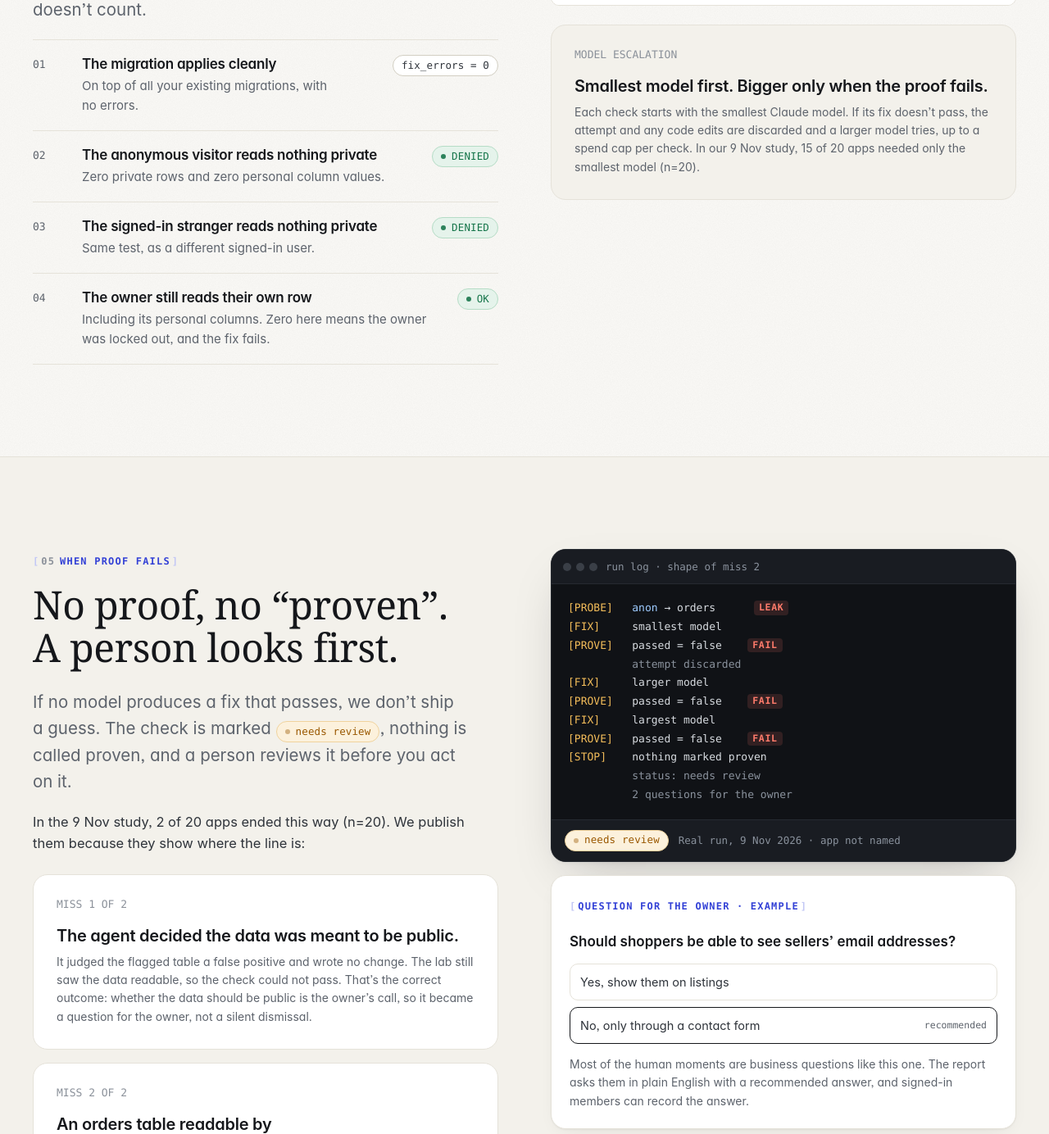
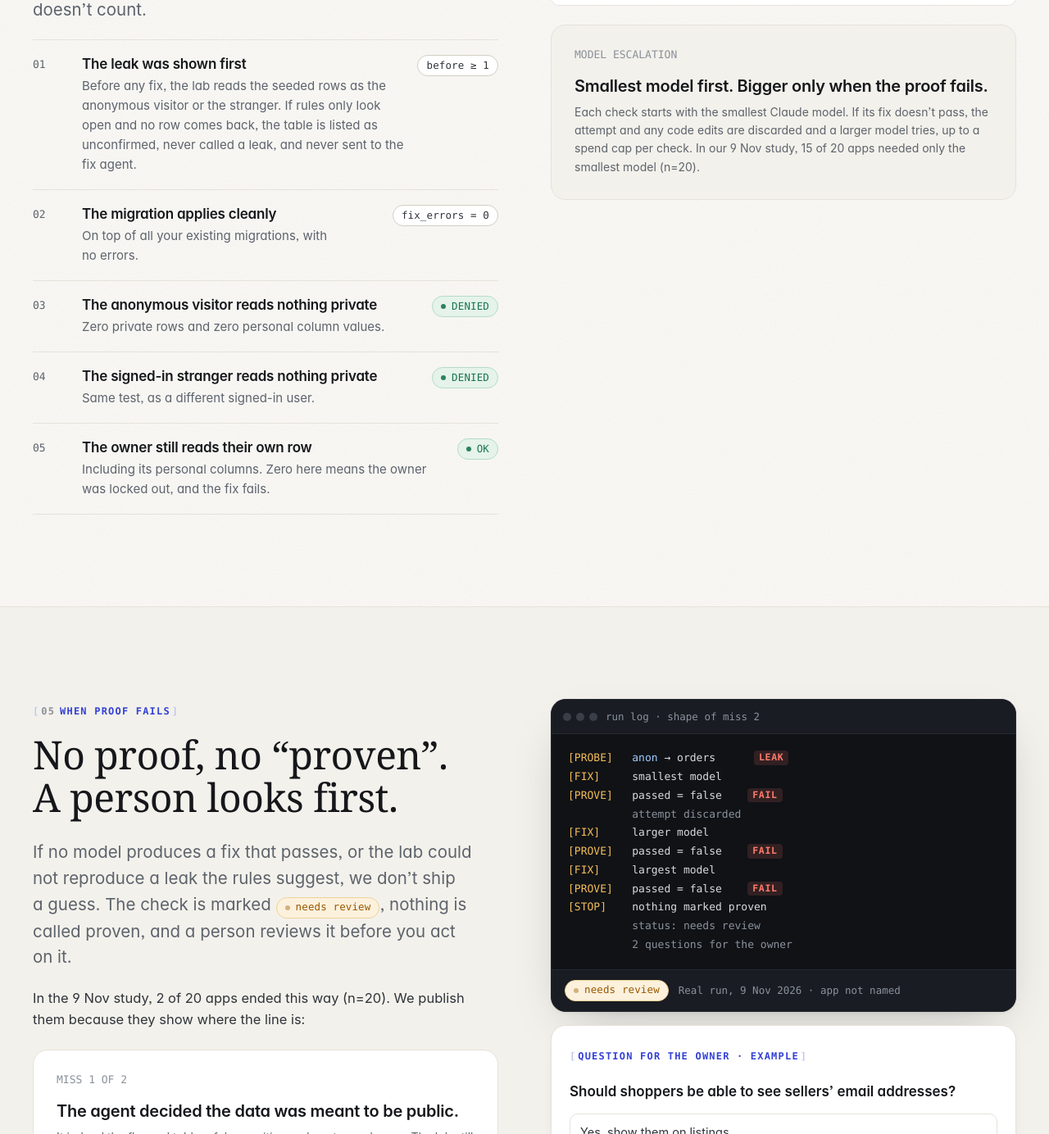
Before and after one commit to manra399/patchlabs, a plain HTML site: page docs/how-it-works.html in a window 1280 px wide. Shown: the part 4154-5538 px from the top of the page at 82% size. Drawn offline with Linux system fonts and the light colour scheme; no server answers.

Commit message:
How it works: 'proven' now starts with 'the leak was shown first' (refute pass; unconfirmed tables are never called leaks or sent to the fix agent)
Co-Authored-By: Claude Fable 5.1 <noreply@anthropic.com>

```diff
--- a/docs/how-it-works.html
+++ b/docs/how-it-works.html
@@ -311,6 +311,7 @@ select * from public.profiles;</pre>
       <h2 id="proven-h">“Proven” has a strict definition.</h2>
       <p class="lede">A fix is called proven only when every condition below holds, in a check we run ourselves after the fix agent has finished. What the agent says about its own work doesn’t count.</p>
       <ol class="conds mt-4">
+        <li><div><h3>The leak was shown first</h3><p>Before any fix, the lab reads the seeded rows as the anonymous visitor or the stranger. If rules only look open and no row comes back, the table is listed as unconfirmed, never called a leak, and never sent to the fix agent.</p></div><span class="pill plain">before ≥ 1</span></li>
         <li><div><h3>The migration applies cleanly</h3><p>On top of all your existing migrations, with no errors.</p></div><span class="pill plain">fix_errors = 0</span></li>
         <li><div><h3>The anonymous visitor reads nothing private</h3><p>Zero private rows and zero personal column values.</p></div><span class="pill proven">DENIED</span></li>
         <li><div><h3>The signed-in stranger reads nothing private</h3><p>Same test, as a different signed-in user.</p></div><span class="pill proven">DENIED</span></li>
@@ -345,7 +346,7 @@ select * from public.profiles;</pre>
     <div>
       <p class="lab"><span class="n">05</span>When proof fails</p>
       <h2 id="fail-h">No proof, no “proven”. A person looks first.</h2>
-      <p class="lede">If no model produces a fix that passes, we don’t ship a guess. The check is marked <span class="pill pending">needs review</span>, nothing is called proven, and a person reviews it before you act on it.</p>
+      <p class="lede">If no model produces a fix that passes, or the lab could not reproduce a leak the rules suggest, we don’t ship a guess. The check is marked <span class="pill pending">needs review</span>, nothing is called proven, and a person reviews it before you act on it.</p>
       <p>In the 9 Nov study, 2 of 20 apps ended this way (n=20). We publish them because they show where the line is:</p>
       <div class="stack mt-3">
         <div class="card">
```
Also changed, not shown: site/pages/how-it-works.html (+2 -1 lines).
